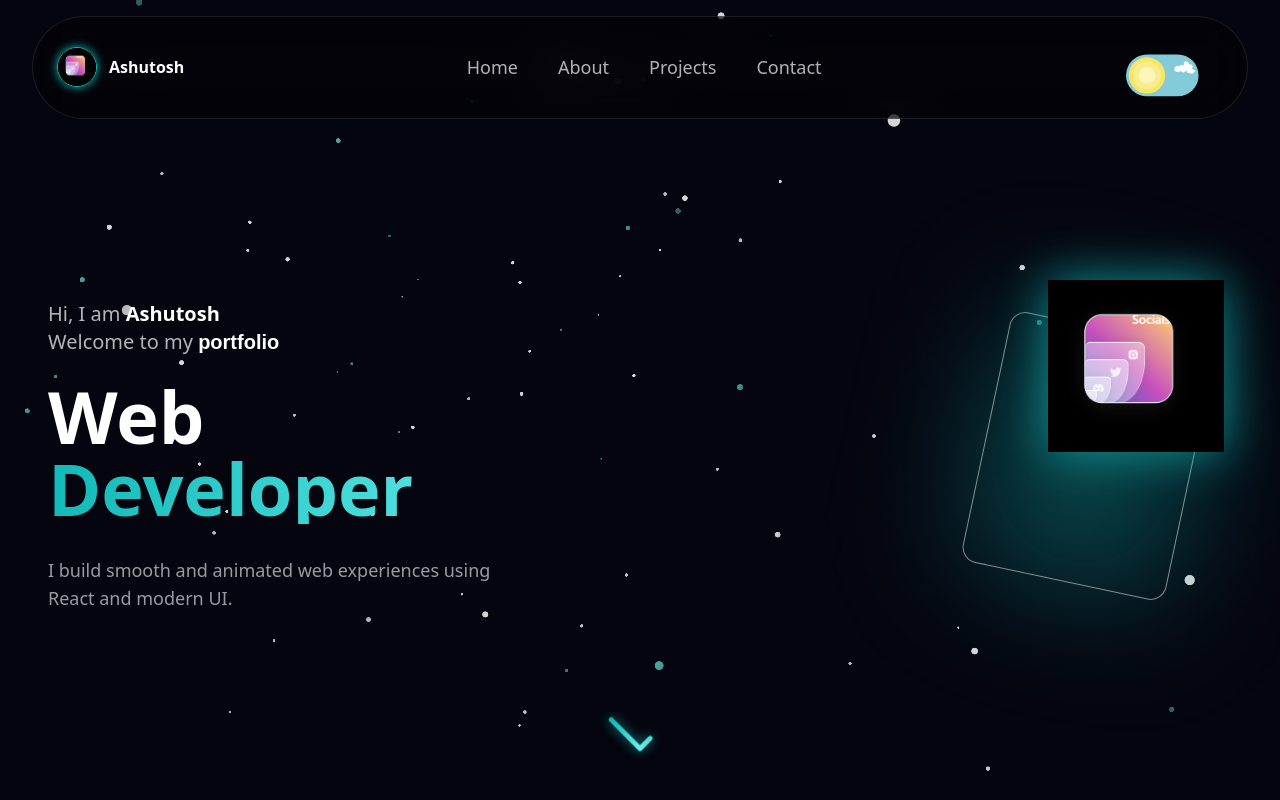
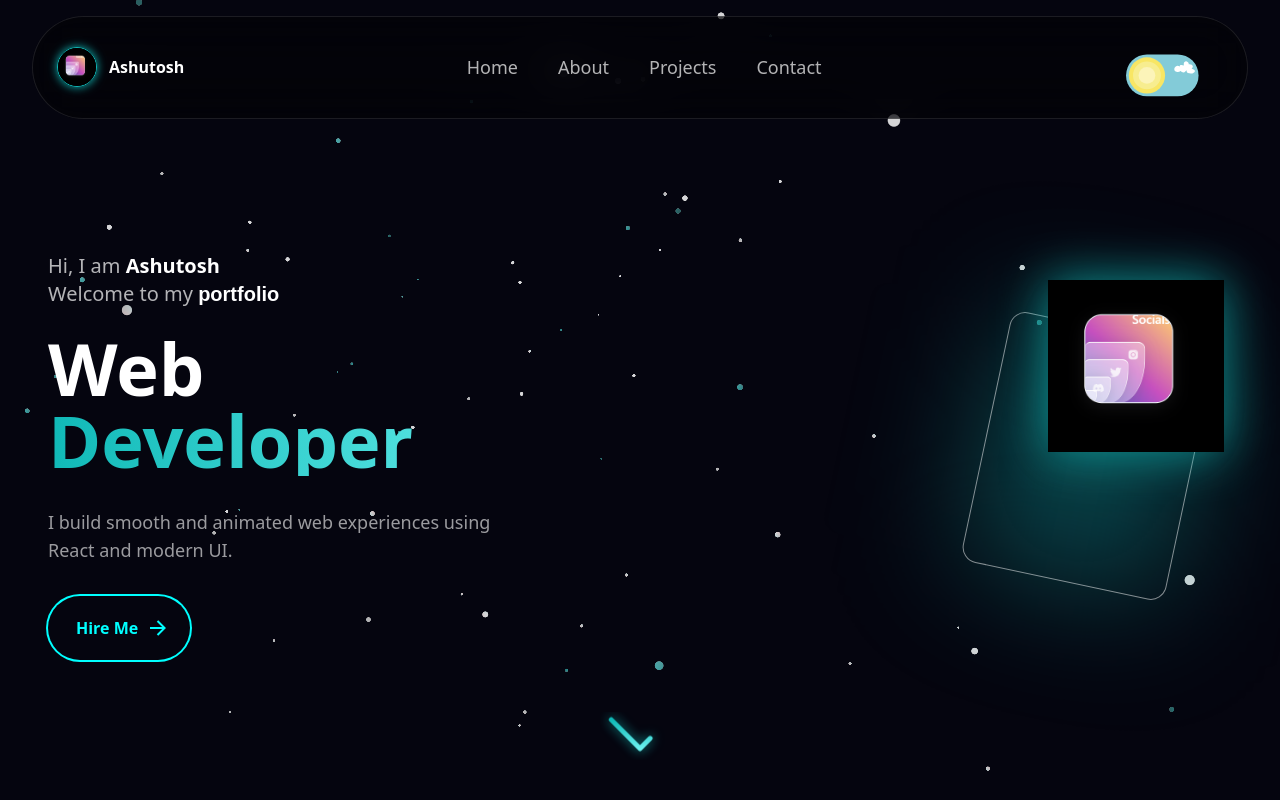
Before and after one commit to ashutoshkrrawat/Portfolio, a React (Vite) app in the folder portfolio/: page / in a window 1280 px wide. Built offline with nearby package versions, Linux system fonts and the light colour scheme.

Commit message:
added a modern hire me button

```diff
--- /dev/null
+++ b/portfolio/src/components/ModernButton.jsx
@@ -0,0 +1,110 @@
+import React from 'react';
+import styled from 'styled-components';
+
+const Button = () => {
+  return (
+    <StyledWrapper>
+      <button className="animated-button">
+        <svg viewBox="0 0 24 24" className="arr-2" xmlns="http://www.w3.org/2000/svg">
+          <path d="M16.1716 10.9999L10.8076 5.63589L12.2218 4.22168L20 11.9999L12.2218 19.778L10.8076 18.3638L16.1716 12.9999H4V10.9999H16.1716Z" />
+        </svg>
+        <span className="text">Hire Me</span>
+        <span className="circle" />
+        <svg viewBox="0 0 24 24" className="arr-1" xmlns="http://www.w3.org/2000/svg">
+          <path d="M16.1716 10.9999L10.8076 5.63589L12.2218 4.22168L20 11.9999L12.2218 19.778L10.8076 18.3638L16.1716 12.9999H4V10.9999H16.1716Z" />
+        </svg>
+      </button>
+    </StyledWrapper>
+  );
+}
+
+const StyledWrapper = styled.div`
+  .animated-button {
+    position: relative;
+    display: flex;
+    align-items: center;
+    gap: 4px;
+    padding: 16px 36px;
+    border: 4px solid;
+    border-color: transparent;
+    font-size: 16px;
+    background-color: inherit;
+    border-radius: 100px;
+    font-weight: 600;
+    color: cyan;
+    box-shadow: 0 0 0 2px cyan;
+    cursor: pointer;
+    overflow: hidden;
+    transition: all 0.6s cubic-bezier(0.23, 1, 0.32, 1);
+  }
+
+  .animated-button svg {
+    position: absolute;
+    width: 24px;
+    fill: cyan;
+    z-index: 9;
+    transition: all 0.8s cubic-bezier(0.23, 1, 0.32, 1);
+  }
+
+  .animated-button .arr-1 {
+    right: 16px;
+  }
+
+  .animated-button .arr-2 {
+    left: -25%;
+  }
+
+  .animated-button .circle {
+    position: absolute;
+    top: 50%;
+    left: 50%;
+    transform: translate(-50%, -50%);
+    width: 20px;
+    height: 20px;
+    background-color: cyan;
+    border-radius: 50%;
+    opacity: 0;
+    transition: all 0.8s cubic-bezier(0.23, 1, 0.32, 1);
+  }
+
+  .animated-button .text {
+    position: relative;
+    z-index: 1;
+    transform: translateX(-12px);
+    transition: all 0.8s cubic-bezier(0.23, 1, 0.32, 1);
+  }
+
+  .animated-button:hover {
+    box-shadow: 0 0 0 12px transparent;
+    color: #212121;
+    border-radius: 12px;
+  }
+
+  .animated-button:hover .arr-1 {
+    right: -25%;
+  }
+
+  .animated-button:hover .arr-2 {
+    left: 16px;
+  }
+
+  .animated-button:hover .text {
+    transform: translateX(12px);
+  }
+
+  .animated-button:hover svg {
+    fill: #212121;
+  }
+
+  .animated-button:active {
+    scale: 0.95;
+    box-shadow: 0 0 0 4px cyan;
+  }
+
+  .animated-button:hover .circle {
+    width: 220px;
+    height: 220px;
+    opacity: 1;
+  }`;
+
+export default Button;
--- a/portfolio/src/sections/Hero.jsx
+++ b/portfolio/src/sections/Hero.jsx
@@ -1,6 +1,7 @@
 // src/sections/Hero.jsx
 import profilePic from "../assets/profilePic.jpg"; // or .png if you have transparent bg
 import AnimatedScrollArrow from "../components/MotionSlideArrow";
+import Button from "../components/ModernButton";
 
 export default function Hero() {
     return (
@@ -46,9 +47,13 @@
                     <p className="max-w-md text-base md:text-lg text-white/60">
                         I build smooth and animated web experiences using React and modern UI.
                     </p>
+                    <div className="mt-8 mr-20">
+                    <Button/>
+
+                    </div>
+
                     <div className="absolute bottom-10 left-1/2 -translate-x-1/2">
                     <AnimatedScrollArrow/>
-
                     </div>
 
 
```
